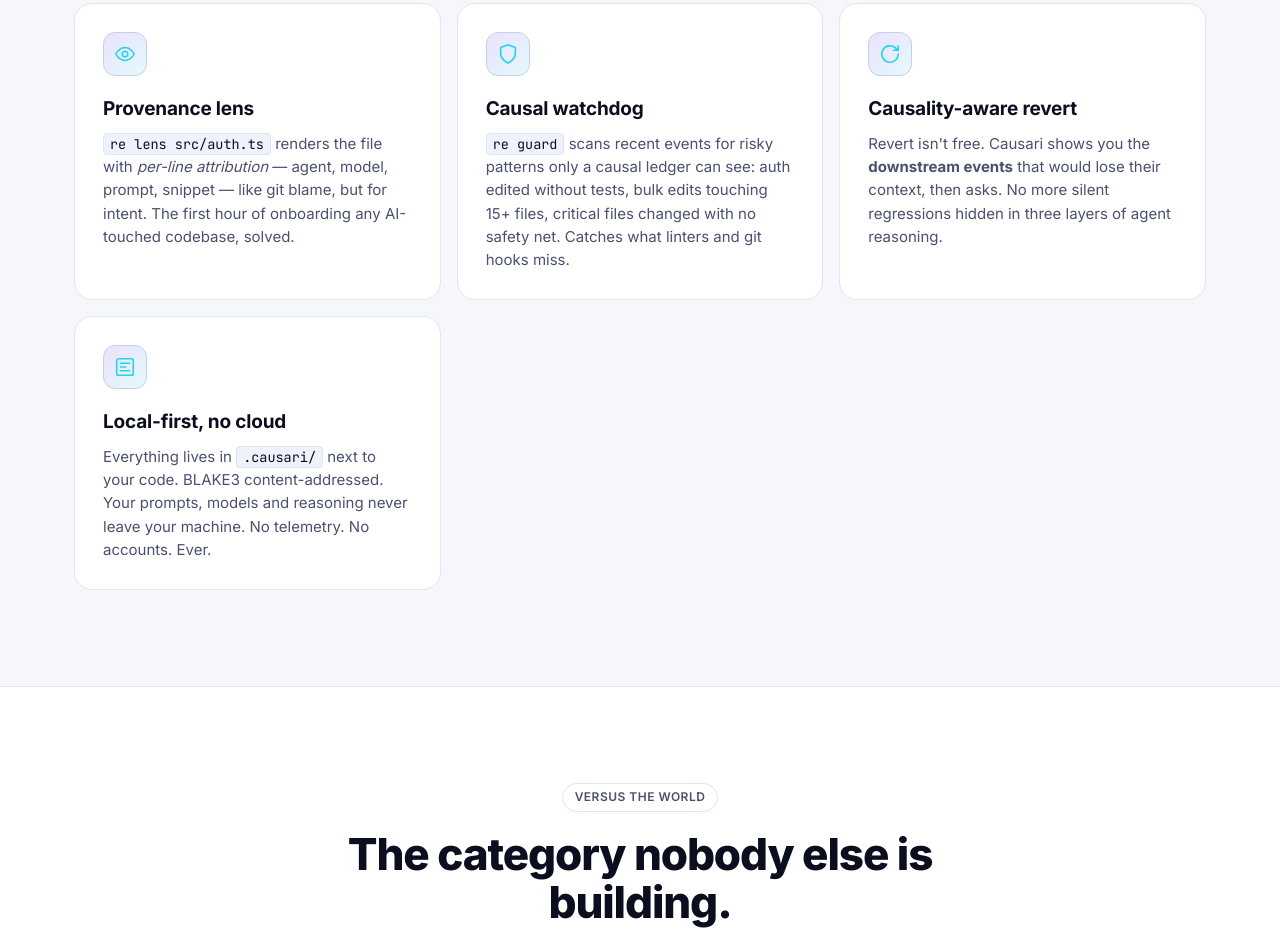
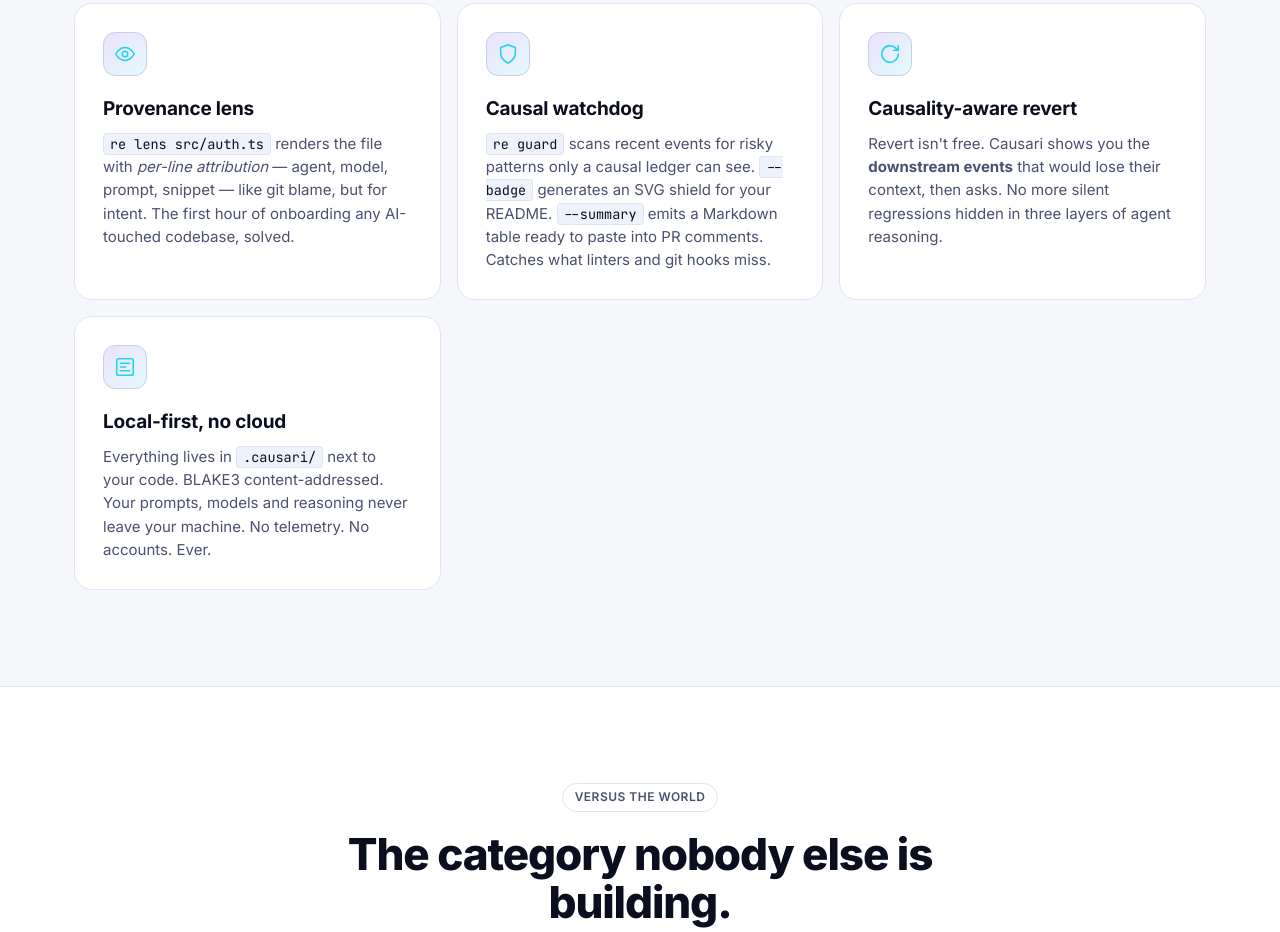
Before and after one commit to croviatrust/causari, a plain HTML site: page site/index.html in a window 1280 px wide. Shown: the part 3069-4001 px from the top of the page. Drawn offline with Linux system fonts and the light colour scheme; no server answers.

Commit message:
docs(site,readme): document re guard --badge and --summary

```diff
--- a/site/index.html
+++ b/site/index.html
@@ -244,7 +244,7 @@
           <svg viewBox="0 0 24 24" fill="none" stroke="currentColor" stroke-width="1.7" stroke-linecap="round" stroke-linejoin="round"><path d="M12 22s8-4 8-10V5l-8-3-8 3v7c0 6 8 10 8 10z"/></svg>
         </div>
         <h3>Causal watchdog</h3>
-        <p><code>re guard</code> scans recent events for risky patterns only a causal ledger can see: auth edited without tests, bulk edits touching 15+ files, critical files changed with no safety net. Catches what linters and git hooks miss.</p>
+        <p><code>re guard</code> scans recent events for risky patterns only a causal ledger can see. <code>--badge</code> generates an SVG shield for your README. <code>--summary</code> emits a Markdown table ready to paste into PR comments. Catches what linters and git hooks miss.</p>
       </article>
 
       <article class="feature">
```
Also changed, not shown: README.md.
